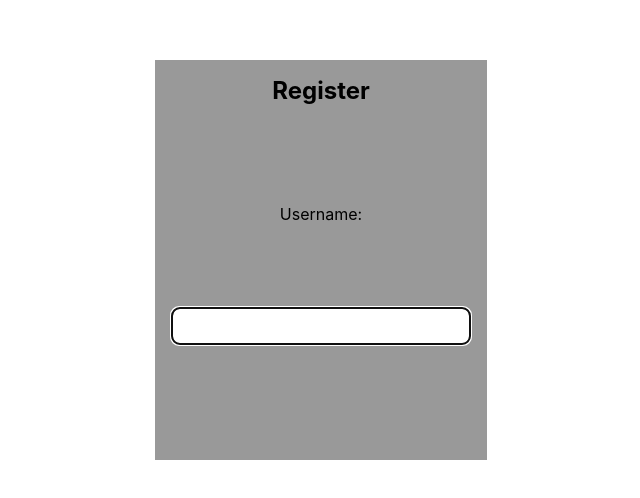
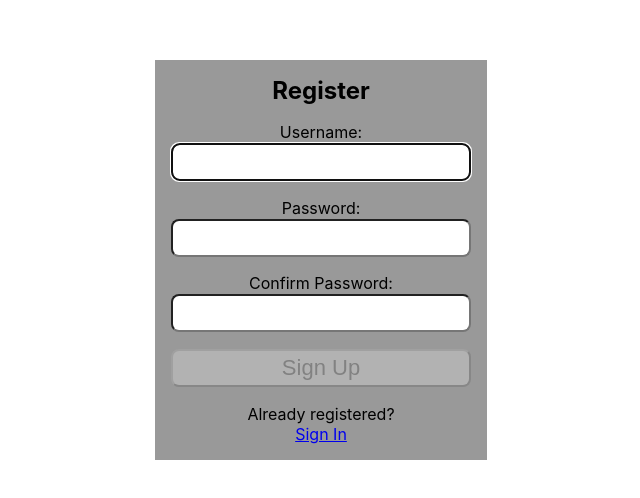
Before and after one commit to CodeDay-Labs-RNZ/Space-saver, a React (Create React App) app in the folder frontend/: page /register in a window 1280 px wide. Shown: the part 140-638 px from the top of the page, without its empty margins (319-959 px from the left). Built offline with nearby package versions, Linux system fonts and the light colour scheme.

Commit message:
register form complete... missing api calls

```diff
--- a/frontend/src/pages/register.tsx
+++ b/frontend/src/pages/register.tsx
@@ -7,8 +7,8 @@ const styles = require('../styles/Register.css');
 
 /* USER_REGEX, must start with lower/upper case letter, 4-24 chars in length lower/upper case alphabets and/or digits only and hyphens or underscore */
 /* PWD_REGEX, requires one lower/upper case letter, one digit and one special character and can be anywhere from 5-24 chars in length */
-const USER_REGEX = /^[A-z][A-z0-9]{3,23}$/;
-const PWD_REGEX = /^(?=.*[a-z])(?=.*[A-Z])(?=.*[0-9])(?=.*[!@#$%]).{5,24}$/;
+const USER_REGEX = /^[A-z][A-z0-9-_]{3,23}$/;
+const PWD_REGEX = /^(?=.*[a-z])(?=.*[A-Z])(?=.*[0-9])(?=.*[!@#$%]).{8,24}$/;
 
 function Register() {
   /* useRef is for user input,
@@ -23,11 +23,11 @@ function Register() {
   const [userFocus, setUserFocus] = useState<Boolean>(false);
 
   const [password, setPassword] = useState<string>('');
-  const [validPwd, setvalidPwd] = useState<Boolean>(false);
+  const [validPwd, setValidPwd] = useState<Boolean>(false);
   const [pwdFocus, setPwdFocus] = useState<Boolean>(false);
 
   const [matchPassword, setMatchPassword] = useState<string>('');
-  const [validPwdMatch, setvalidPwdMatch] = useState<Boolean>(false);
+  const [validPwdMatch, setValidPwdMatch] = useState<Boolean>(false);
   const [matchFocus, setMatchFocus] = useState<Boolean>(false);
 
   /* handling state for error msg and if form has successfully submitted or not */
@@ -39,8 +39,6 @@ function Register() {
   useEffect(() => {
     /* first time useEffect is called, focus is on user input when component loads */
     userInputRef.current?.focus();
-
-
   }, []);
 
   /* useEffect is applied to user name to validate user name. Every time name changes, it'll check validation of that field */
@@ -54,14 +52,14 @@ function Register() {
 
 
   useEffect(() => {
-    const result = USER_REGEX.test(password);
+    const result = PWD_REGEX.test(password);
     console.log(result);
     console.log(password);
     /* confirming password to match password state and checking if true/false */
     /* anytime result/match changes, validPwdMatch will check if field has changed */
-    setvalidPwd(result);
+    setValidPwd(result);
     const match = password === matchPassword;
-    setvalidPwdMatch(match);
+    setValidPwdMatch(match);
   }, [password, matchPassword]);
 
 
@@ -69,6 +67,25 @@ function Register() {
     setErrMsg('');
     /* anytime user changes one of three states, error msg will clear out */
   }, [user, password, matchPassword]);
+
+
+  const handleSubmit = async (e: React.FormEvent<HTMLFormElement>) => {
+    e.preventDefault();
+
+    /* extra validation for user and password states in cases where button is enabled */
+    const v1 = USER_REGEX.test(user);
+    const v2 = PWD_REGEX.test(password);
+    if (!v1 || !v2) {
+      setErrMsg("Invalid Entry");
+      return;
+    }
+    console.log("username: " + user, "password: " + password);
+    setSuccess(true);
+
+    /* this is where you'd make a fetch/axios call to register the user and get the response back to log it */
+
+
+  }
 
 
 
@@ -80,12 +97,23 @@ function Register() {
       aria-describedby points to id of element that describes error
       */
   return (
+    <>
+      {success ? (
+        <section>
+          <h2>Success!</h2>
+          <p>
+            {/* add react router link to sign-in page, once successully registered */}
+            <a href='#'>Sign In</a>
+          </p>
+        </section>
+      ) : (
+
         <section>
           <p ref={errRef} className={errMsg ? "errmsg" : "offscreen"}
           aria-live="assertive">{errMsg}</p>
           <h1>Register</h1>
+          <form onSubmit={handleSubmit}>
 
-      <form>
             <label htmlFor='username'>
               Username:
               <span className={validName ? 'valid' : 'hide'}>
@@ -94,7 +122,6 @@ function Register() {
               <span className={validName || !user ? 'hide' : 'invalid'}>
                 <FontAwesomeIcon icon={faTimes} />
               </span>
-
             </label>
             <input
               type='text'
@@ -115,10 +142,78 @@ function Register() {
               Letters, numbers, underscores, hyphens allowed. <br />
             </p>
 
+            <label htmlFor='password'>
+              Password:
+              <span className={validPwd ? 'valid' : 'hide'}>
+                <FontAwesomeIcon icon={faCheck} />
+              </span>
+              <span className={validPwd || !password ? 'hide' : 'invalid'}>
+                <FontAwesomeIcon icon={faTimes} />
+              </span>
+            </label>
+            <input
+              type='password'
+              id='password'
+              onChange={(e) => setPassword(e.target.value)}
+              required
+              aria-invalid={validPwd ? 'false' : 'true'}
+              aria-describedby='pwdnote'
+              onFocus={() => setPwdFocus(true)}
+              onBlur={() => setPwdFocus(false)}
+            />
+            <p id='pwdnote' className={pwdFocus && !validPwd ? "instructions" : "offscreen"}>
+              <FontAwesomeIcon icon={faInfoCircle} />
+              8 to 24 characters. <br />
+              Must include uppercase and lowercase letters, a number and a special character.<br />
+              Allowed special characters:
+              <span aria-label="exclamation mark">!</span>
+              <span aria-label="at symbol">@</span>
+              <span aria-label="hashtag">#</span>
+              <span aria-label="dollar sign">$</span>
+              <span aria-label="percent">%</span>
+            </p>
+
+            <label htmlFor='confirm_password'>
+              Confirm Password:
+              <span className={validPwdMatch && matchPassword ? 'valid' : 'hide'}>
+                <FontAwesomeIcon icon={faCheck} />
+              </span>
+              <span className={validPwdMatch || !matchPassword ? 'hide' : 'invalid'}>
+                <FontAwesomeIcon icon={faTimes} />
+              </span>
+            </label>
+            <input
+              type='password'
+              id='confirm_password'
+              onChange={(e) => setMatchPassword(e.target.value)}
+              required
+              aria-invalid={validPwdMatch ? 'false' : 'true'}
+              aria-describedby='confirmnote'
+              onFocus={() => setMatchFocus(true)}
+              onBlur={() => setMatchFocus(false)}
+            />
+            <p id='confirmnote' className={matchFocus && !validPwdMatch ? "instructions" : "offscreen"}>
+              <FontAwesomeIcon icon={faInfoCircle} />
+              Must match the first password input field.
+            </p>
+
+            <button disabled={!validName || !validPwd || !validPwdMatch ? true : false}>
+              Sign Up
+            </button>
 
           </form>
+          <p>
+            Already registered? <br />
+            <span className='line'>
+              {/* put router link here */}
+              <a href="#">Sign In</a>
+            </span>
+          </p>
 
         </section>
+      )}
+
+    </>
   )
 }
 
--- a/frontend/src/styles/Register.css
+++ b/frontend/src/styles/Register.css
@@ -47,6 +47,16 @@ button {
   margin-top: 1rem;
 }
 
+.instructions {
+  font-size: 0.75rem;
+  border-radius: 0.5rem;
+  background: #000;
+  color: #fff;
+  padding: 0.25rem;
+  position: relative;
+  bottom: -10px;
+}
+
 .offscreen {
   position: absolute;
   left: -9999px;
```
Lines whose indentation alone changed are shown as unchanged.
